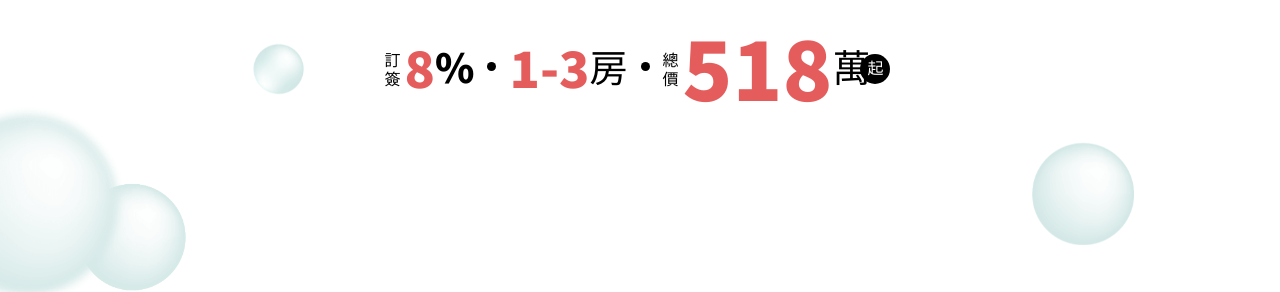
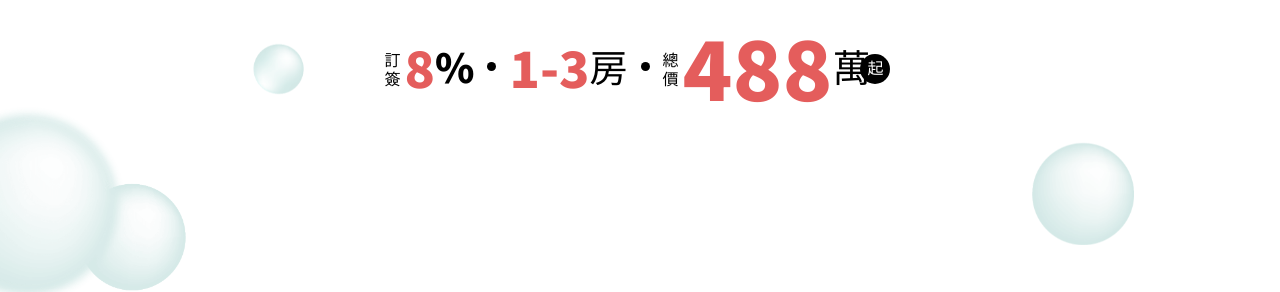
Before and after one commit to walaydesign/AirportSweetheart, a plain HTML site: page index.html in a window 1280 px wide. Shown: the part 541-833 px from the top of the page. Drawn offline with Linux system fonts and the light colour scheme.

Commit message:
價格488

```diff
--- a/index.html
+++ b/index.html
@@ -65,7 +65,7 @@
                 <div class="kv_inform_dot"></div>
                 <div class="d-flex align-items-center kv_inform_price">
                     <h4 class="kv_inform_small me-1">總<br>價</h4>
-                    <h4 class="kv_inform_superhighlight">518</h4>
+                    <h4 class="kv_inform_superhighlight">488</h4>
                     <h4 class="kv_inform_unit kv_inform_price_unit">萬</h4>
                     <h4 class="kv_inform_from">起</h4>
                 </div>
```
